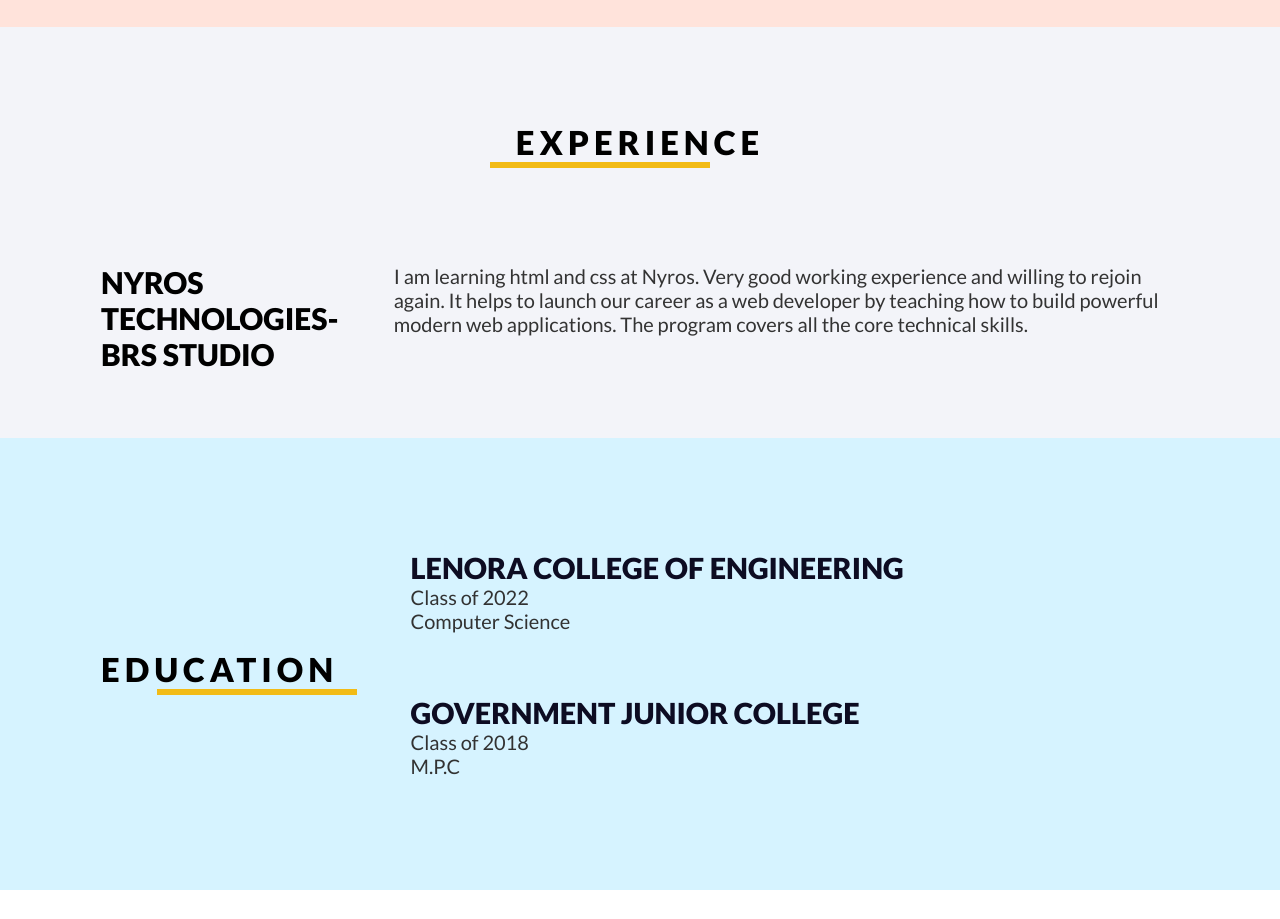
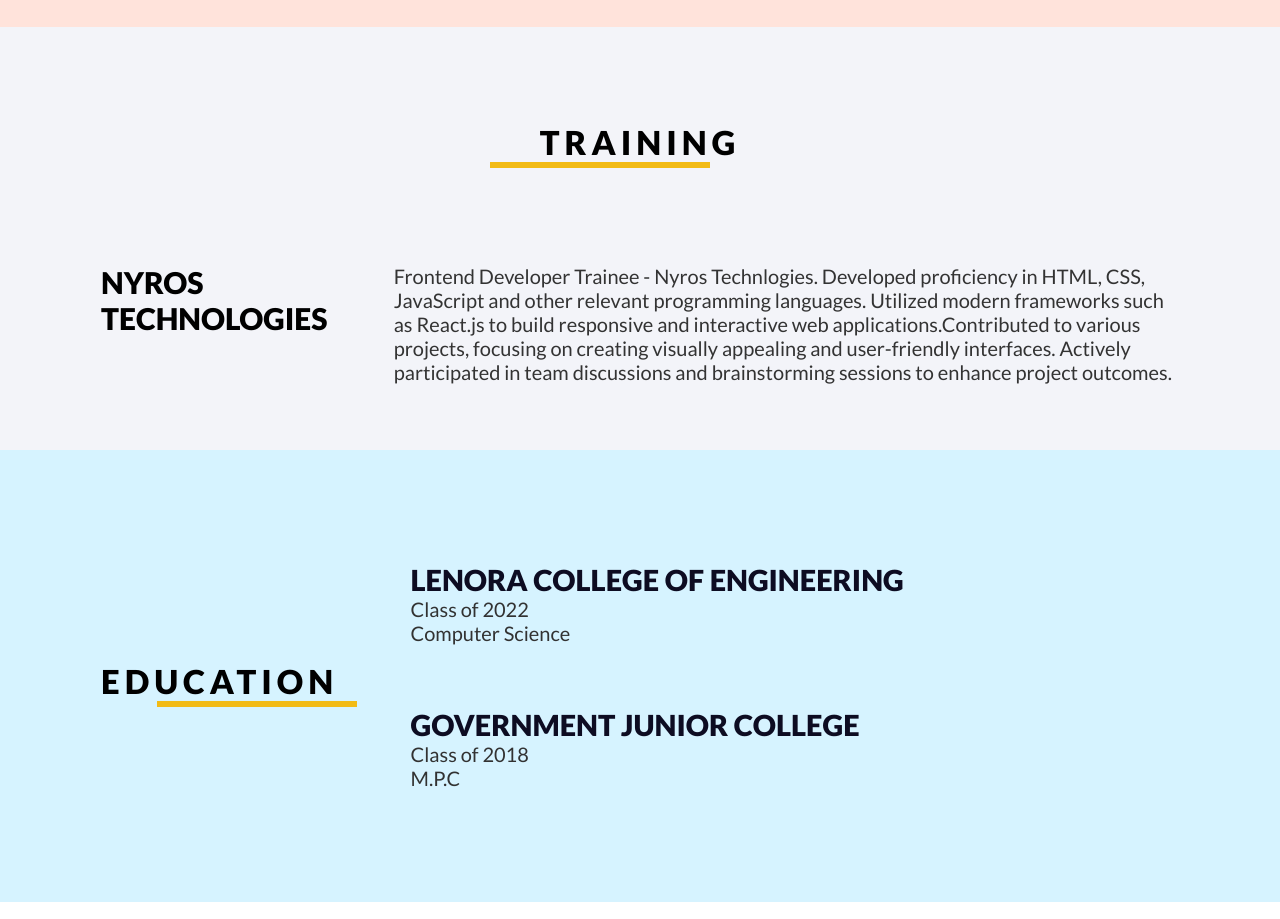
Before and after one commit to Priyanka23-Brs/Web-Portofolio, a plain HTML site: page index.html in a window 1280 px wide. Shown: the part 2740-3659 px from the top of the page. Drawn offline with Linux system fonts and the light colour scheme.

Commit message:
Update index.html

```diff
--- a/index.html
+++ b/index.html
@@ -173,15 +173,16 @@
 <!-- Experience block start -->
 	<section class="exprinc_block">
 		<div class="container">
-			<h2>Experience<span></span></h2>
+			<h2>Training<span></span></h2>
 			<div class="clr"></div>
 			<div class="row">
 				<div class="column_3">
 
-					<h3>Nyros Technologies-Brs Studio</h3>
+					<h3>Nyros Technologies</h3>
  				</div>
 				<div class="column_9">
-					<p> I am learning html and css at Nyros. Very good working experience and willing to rejoin again. It helps to launch our career as a web developer by teaching how to build powerful modern web applications. The program covers all the core technical skills.</p>
+					<p> Frontend Developer Trainee - Nyros Technlogies.	Developed proficiency in HTML, CSS, JavaScript and other relevant programming languages. Utilized modern frameworks such as React.js to build responsive and interactive web applications.Contributed to various projects, focusing on creating	visually appealing and user-friendly interfaces. Actively participated in team discussions and brainstorming sessions to enhance project outcomes.
+						</p>
 				</div>
 			<div class="clr">&nbsp;</div>
 				</div>
```
